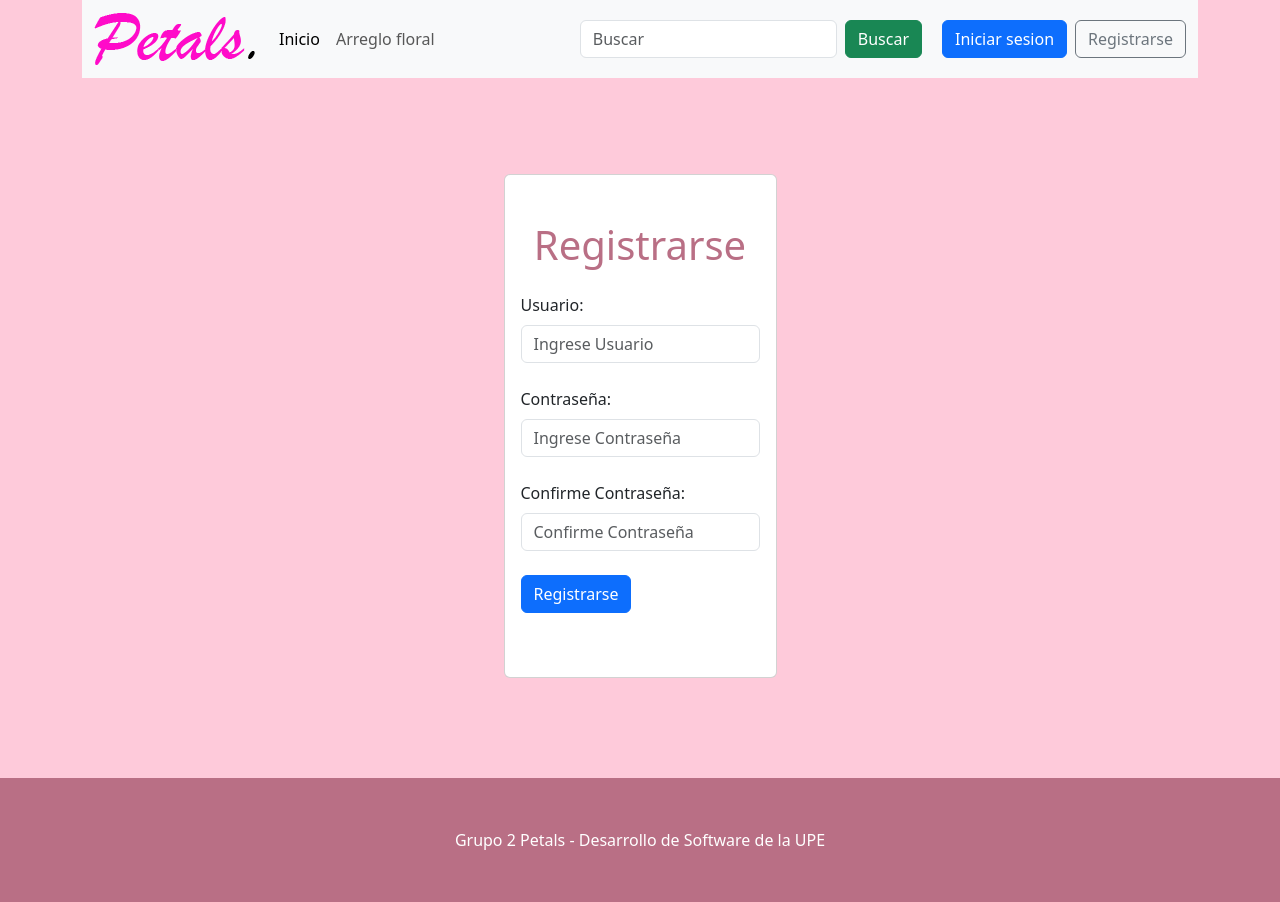
After one commit to LukIt4InDr/proyecto-de-software, a PHP site: page /signup.php in a window 1280 px wide. The commit adds this page. Run offline with PHP 8.4, Linux system fonts and the light colour scheme.

Commit message:
proyecto terminado

```diff
--- a/app/conexion.php
+++ b/app/conexion.php
@@ -1,6 +1,6 @@
 <?php
 //cadena de conexion
-$conexion = mysqli_connect("localhost", "root","","floreria3");
+$conexion = mysqli_connect("localhost", "root","","floreria4");
 
 //si no existe la base de datos
 if (!$conexion)
--- a/sections/header.php
+++ b/sections/header.php
@@ -94,7 +94,8 @@
                     <a href="app/logout.php" class="btn btn-danger" id="iniciar-sesion">Cerrar sesion</a>
                 <?php } else { ?>
 
-                    <a href="login.php" class="btn btn-primary btn" type="submit" id="iniciar-sesion">Iniciar sesion</a>
+                    <a href="login.php" class="btn btn-primary btn me-2" type="submit" id="iniciar-sesion">Iniciar sesion</a>
+                    <a href="signup.php" class="btn btn-outline-secondary btn" type="submit" id="registrarse">Registrarse</a>
 
                 <?php } ?>
 
--- /dev/null
+++ b/signup.php
@@ -0,0 +1,50 @@
+<?php
+session_start();
+include 'sections/header.php';
+
+ ?>
+ <div class="container">
+    <?php
+    if(isset($_SESSION["message"])){
+        echo $_SESSION['message'];
+        unset($_SESSION['message']);
+    }
+     ?>
+ </div>
+
+ <div class="container mt-5" id="sign-up">
+        <div class="col-xl-3 col-lg-4 col-md-5 col-sm-6 card mt-5" id="card-sign-up">
+            <div class="card-body">
+                <h1>Registrarse</h1>
+                <form method="post" action="app/signup.php" id="formu">
+                    <div class="mt-4">
+                        <label for="user" class="form-label">Usuario:</label>
+                        <input type="text" name="user" id="user" class="form-control" placeholder="Ingrese Usuario" required>
+                        <div class="invalid-feedback" id="usuarioInvalido">
+                            Ingrese el Usuario.
+                        </div>
+                    </div>
+                    <div class="mt-4">
+                        <label for="pswd" class="form-label">Contraseña:</label>
+                        <input type="password" name="pswd" id="pswd" class="form-control" placeholder="Ingrese Contraseña" required>
+                        <div class="invalid-feedback" id="contraseñaInvalida">
+                            Ingrese la Contraseña.
+                        </div>
+                    </div>
+                    <div class="mt-4">
+                        <label for="pswdR" class="form-label">Confirme Contraseña:</label>
+                        <input type="password" name="pswdR" id="pswdR" class="form-control" placeholder="Confirme Contraseña" required>
+                        <div class="invalid-feedback" id="contraseñaCInvalida">
+                            La contraseña no coincide.
+                        </div>
+                    </div>
+                    <button type="submit" name="submit" class="btn btn-primary mt-4 mb-5">Registrarse</button>
+                </form>
+            </div>
+        </div>
+    </div>
+
+<?php
+
+include 'sections/footer.php';
+?>
--- a/style.css
+++ b/style.css
@@ -99,3 +99,9 @@ footer {
     height: 30px;
     margin-right: 10px;
 }
+
+#sign-up {
+    display: flex;
+    justify-content: center;
+    align-items: center;
+}
```
Also changed, not shown: app/signup.php (added, +52 -0 lines), index.html (deleted, +0 -50 lines).
